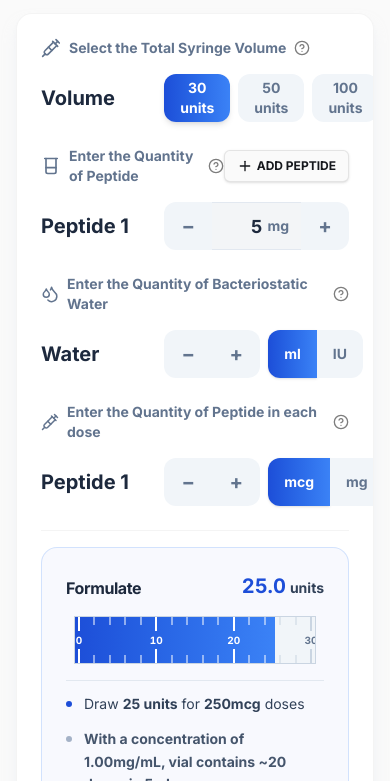
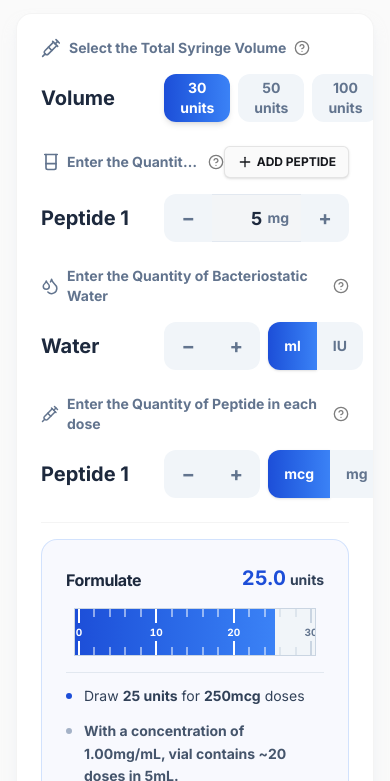
Before and after one commit to vertusdster/mcgcalc, an Astro site: page / in a window 390 px wide. Shown: the part 63-844 px from the top of the page. Built offline with nearby package versions, Linux system fonts and the light colour scheme; Astro itself is replaced by a stand-in of ours; a web font is replaced by a local one.

Commit message:
style: fix help tooltip alignment on mobile in peptide quantity section

```diff
--- a/src/components/sections/peptide-calculator.tsx
+++ b/src/components/sections/peptide-calculator.tsx
@@ -370,9 +370,9 @@ export function PeptideCalculator() {
           {/* Peptide Quantities */}
           <div className="mb-6 space-y-4">
             <div className="flex items-center justify-between">
-              <div className="flex items-center gap-2 text-slate-500 dark:text-slate-400">
+              <div className="flex min-w-0 items-center gap-1.5 text-slate-500 dark:text-slate-400">
                 <Beaker className="h-5 w-5 shrink-0" />
-                <span className="text-sm font-bold">
+                <span className="truncate text-sm font-bold">
                   Enter the Quantity of Peptide
                 </span>
                 <HelpTooltip content="Enter total milligrams (mg) per vial. You can add up to 5 peptides." />
```
